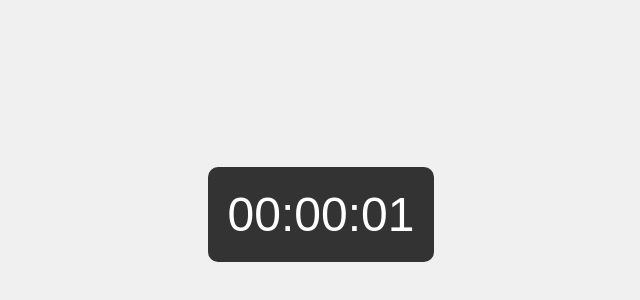
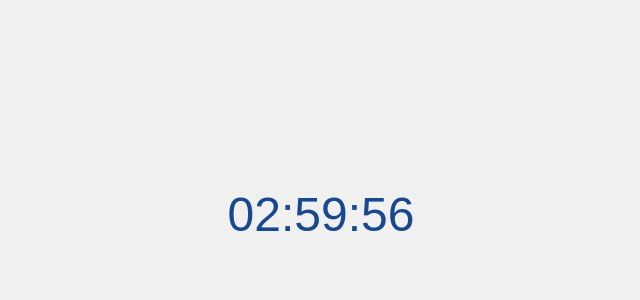
Before and after one commit to alfatpololo/cobadavin, a plain HTML site: page index.html in a window 1280 px wide. Shown: the part 194-494 px from the top of the page, without its empty margins (319-959 px from the left). Drawn offline with Linux system fonts and the light colour scheme.

Commit message:
mantap kawan

```diff
--- a/index.html
+++ b/index.html
@@ -15,8 +15,8 @@
         }
         #countdown {
             font-size: 48px;
-            background-color: #333;
-            color: #fff;
+            background-color: transparent;
+            color: #18488D;
             padding: 20px;
             border-radius: 10px;
             text-align: center;
@@ -24,7 +24,7 @@
     </style>
 </head>
 <body>
-    <div id="countdown">00:00:05</div>
+    <div id="countdown">03:00:00</div>
     <script>
         function startCountdown(duration, display) {
             var timer = duration, hours, minutes, seconds;
@@ -46,9 +46,9 @@
         }
 
         window.onload = function () {
-            var fiveSeconds = 5; // Set countdown duration to 5 seconds
+            var threeHours = 3 * 3600; // Set countdown duration to 3 hours
             var display = document.querySelector('#countdown');
-            startCountdown(fiveSeconds, display);
+            startCountdown(threeHours, display);
         };
     </script>
 </body>
```
